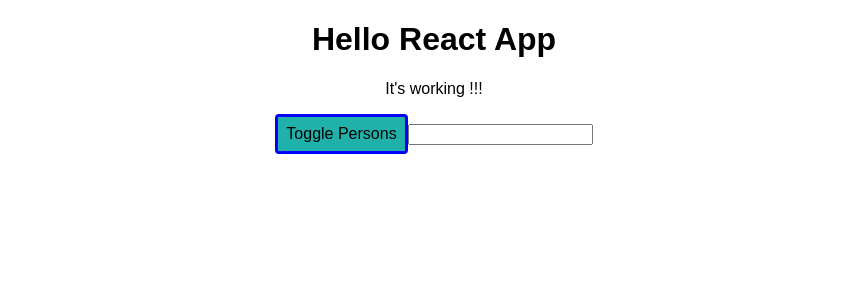
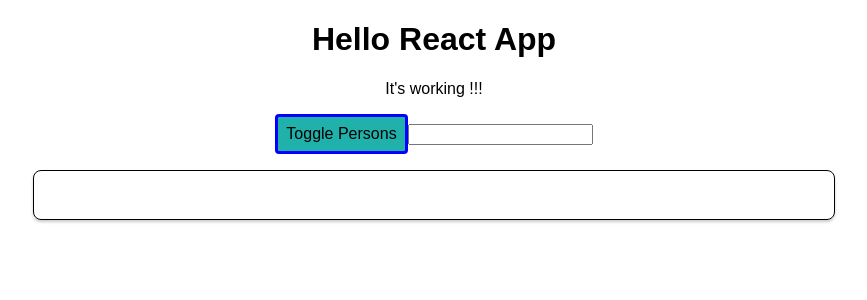
Before and after one commit to barksanto/react-builder, a React (Create React App) app: page / in a window 1280 px wide. Shown: the top 300 px of the page, without its empty margins (206-1073 px from the left). Built offline with nearby package versions, Linux system fonts and the light colour scheme.

Commit message:
value of input is passed to validation component and rendered in a div below the input

```diff
--- a/src/App.js
+++ b/src/App.js
@@ -2,6 +2,7 @@
 // import React, { useState } from 'react';
 import './App.css';
 import Person from './Person/Person'
+import ValidationComponent from './ValidationComponent'
 
 class App extends Component {
   state = {
@@ -10,7 +11,8 @@
       { id: 'asd2', namename: 'Mikayla', age: 20 },
       { id: 'asd3', namename: 'Mango', age: 6 }
     ],
-    showPersons: false
+    showPersons: false,
+    inputValue: null
   }
 
   // commented it out becasue our app isnt calling it anymore
@@ -69,6 +71,9 @@
 
   outputLength = (event) => {
     console.log(event.target.value);
+    this.setState({
+      inputValue: event.target.value
+    })
   }
 
   render() {
@@ -107,6 +112,7 @@
         <button style={buttonStyle} onClick={this.togglePersonsHandler}>Toggle Persons</button>
         {persons}
         <input type="text" onChange={this.outputLength} />
+        <ValidationComponent inputVal={this.state.inputValue} />
       </div>
     );
   }
--- /dev/null
+++ b/src/ValidationComponent.js
@@ -0,0 +1,11 @@
+import React from 'react'
+
+const validationComponent = (props) => {
+  return (
+    <div className="Person">
+      <p>{props.inputVal}</p>
+    </div>
+  )
+}
+
+export default validationComponent;
```
